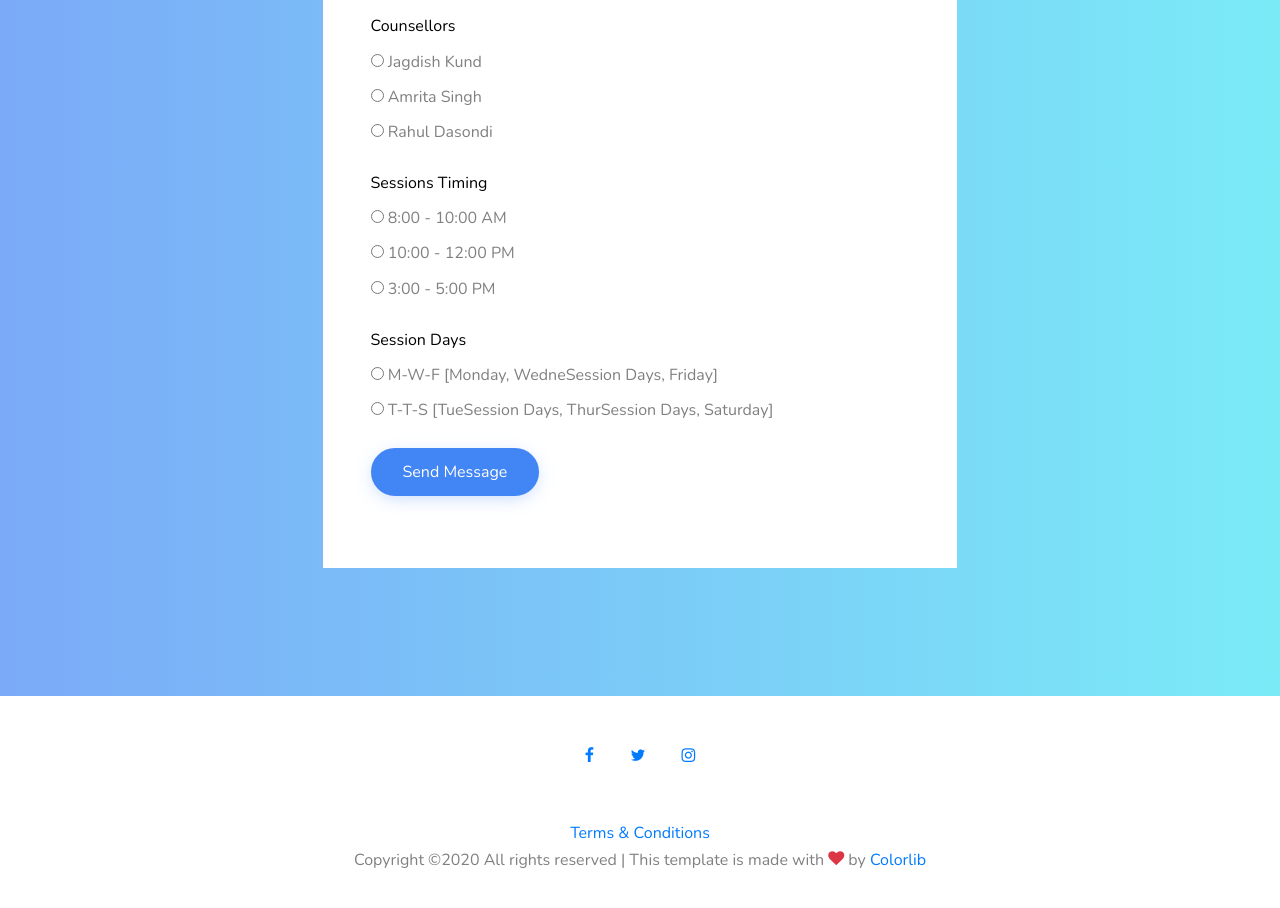
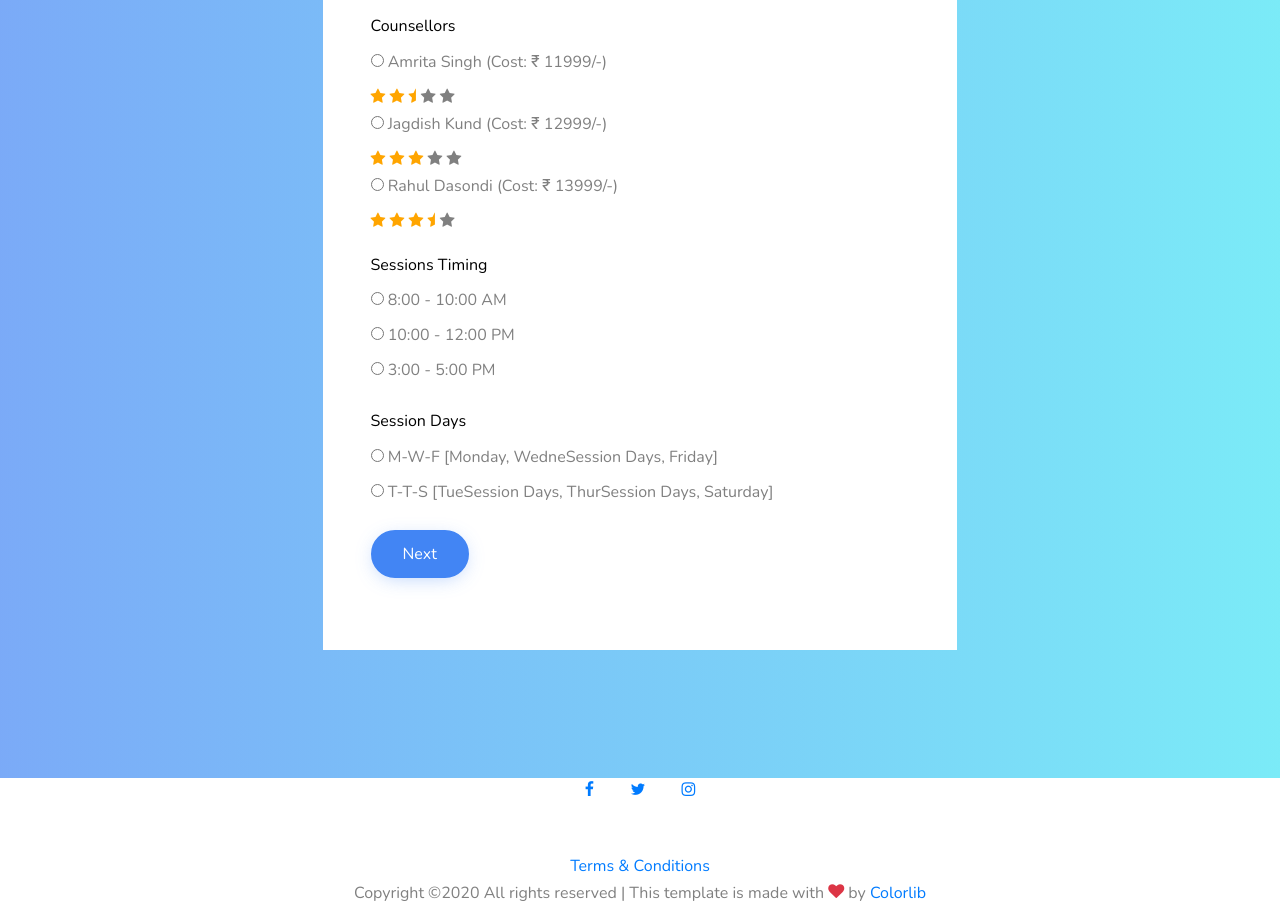
Before and after one commit to mansurimuskan/Online-Counselling, a plain HTML site: page form3.html in a window 1280 px wide. Shown: the part 597-1505 px from the top of the page. Drawn offline with nearby package versions, Linux system fonts and the light colour scheme; files whose address does not match are found by name.

Commit message:
Add files via upload

```diff
--- a/form3.html
+++ b/form3.html
@@ -4,7 +4,7 @@
 		<title>Online Counselling &mdash; Register [after Bachelors]</title>
 		<meta charset="utf-8">
 		<meta name="viewport" content="width=device-width, initial-scale=1, shrink-to-fit=no">
-
+		<link rel="stylesheet" href="https://cdnjs.cloudflare.com/ajax/libs/font-awesome/4.7.0/css/font-awesome.min.css">
 
 		<link href="https://fonts.googleapis.com/css?family=Nunito:300,400,700" rel="stylesheet">
 		<link rel="stylesheet" href="fonts/icomoon/style.css">
@@ -37,7 +37,7 @@
 				</div>
 				<div class="site-mobile-menu-body"></div>
 			</div>
-						<header class="site-navbar py-4 js-sticky-header site-navbar-target" role="banner">
+			<header class="site-navbar py-4 js-sticky-header site-navbar-target" role="banner">
 				<div class="container">
 					<div class="row align-items-center">
 
@@ -88,19 +88,19 @@
 								<h2 class="h4 text-black mb-5">Registration Form [After Bachelors]</h2>
 								<div class="row form-group">
 									<div class="col-md-6 mb-3 mb-md-0">
-										<label class="text-black">First Name</label>
-										<input type="text" id="fname" name="First Name" class="form-control rounded-0">
+										<label class="text-black" name="fname">First Name</label>
+										<input type="text" id="fname" class="form-control rounded-0">
 									</div>
 									<div class="col-md-6">
-										<label class="text-black">Last Name</label>
-										<input type="text" id="lname" name="Last Name" class="form-control rounded-0">
+										<label class="text-black" name="lname">Last Name</label>
+										<input type="text" id="lname" class="form-control rounded-0">
 									</div>
 								</div>
 								<div class="row form-group">
 
 									<div class="col-md-12">
-										<label class="text-black">Email</label>
-										<input type="email" id="email" name="Email" class="form-control rounded-0">
+										<label class="text-black" name="email">Email</label>
+										<input type="email" id="email" class="form-control rounded-0">
 									</div>
 								</div>
 								<div class="row form-group">
@@ -108,11 +108,29 @@
 									<div class="col-md-12">
 										<label class="text-black">Counsellors</label><br>
 										<input type="radio"  name="Counseller Name" value="Jagdish Kund">
-										<label>Jagdish Kund</label><br>
+										<label>Amrita Singh (Cost: &#8377; 11999/-)</label><br>
+										<span class="fa fa-star checked"></span>
+										<span class="fa fa-star checked"></span>
+										<span class="fa fa-star-half checked"></span>
+										<span class="fa fa-star"></span>
+										<span class="fa fa-star"></span>
+										<br>
 										<input type="radio"  name="Counseller Name" value="Amrita Singh">
-										<label>Amrita Singh</label><br>
+										<label>Jagdish Kund (Cost: &#8377; 12999/-)</label><br>
+										<span class="fa fa-star checked"></span>
+										<span class="fa fa-star checked"></span>
+										<span class="fa fa-star checked"></span>
+										<span class="fa fa-star"></span>
+										<span class="fa fa-star"></span>
+										<br>
 										<input type="radio"  name="Counseller Name" value="Rahul Dasondi">
-										<label>Rahul Dasondi</label>
+										<label>Rahul Dasondi (Cost: &#8377; 13999/-)</label><br>
+										<span class="fa fa-star checked"></span>
+										<span class="fa fa-star checked"></span>
+										<span class="fa fa-star checked"></span>
+										<span class="fa fa-star-half checked"></span>
+										<span class="fa fa-star"></span>
+										<br>
 									</div>
 								</div>
 								<div class="row form-group">
@@ -139,7 +157,7 @@
 								</div>
 								<div class="row form-group">
 									<div class="col-md-12">
-										<input type="submit" value="Send Message" class="btn btn-primary mr-2 mb-2">
+										<input type="submit" value="Next" class="btn btn-primary mr-2 mb-2">
 									</div>
 								</div>
 
@@ -150,7 +168,7 @@
 
 				</div>
 			</div>
-						<div class="footer py-5 text-center">
+			<div class="footer py-5c text-center">
 				<div class="container">
 					<div class="row mb-5">
 						<div class="col-12">
```
Also changed, not shown: form1.html (+8 -8 lines), form2.html (+44 -15 lines).
